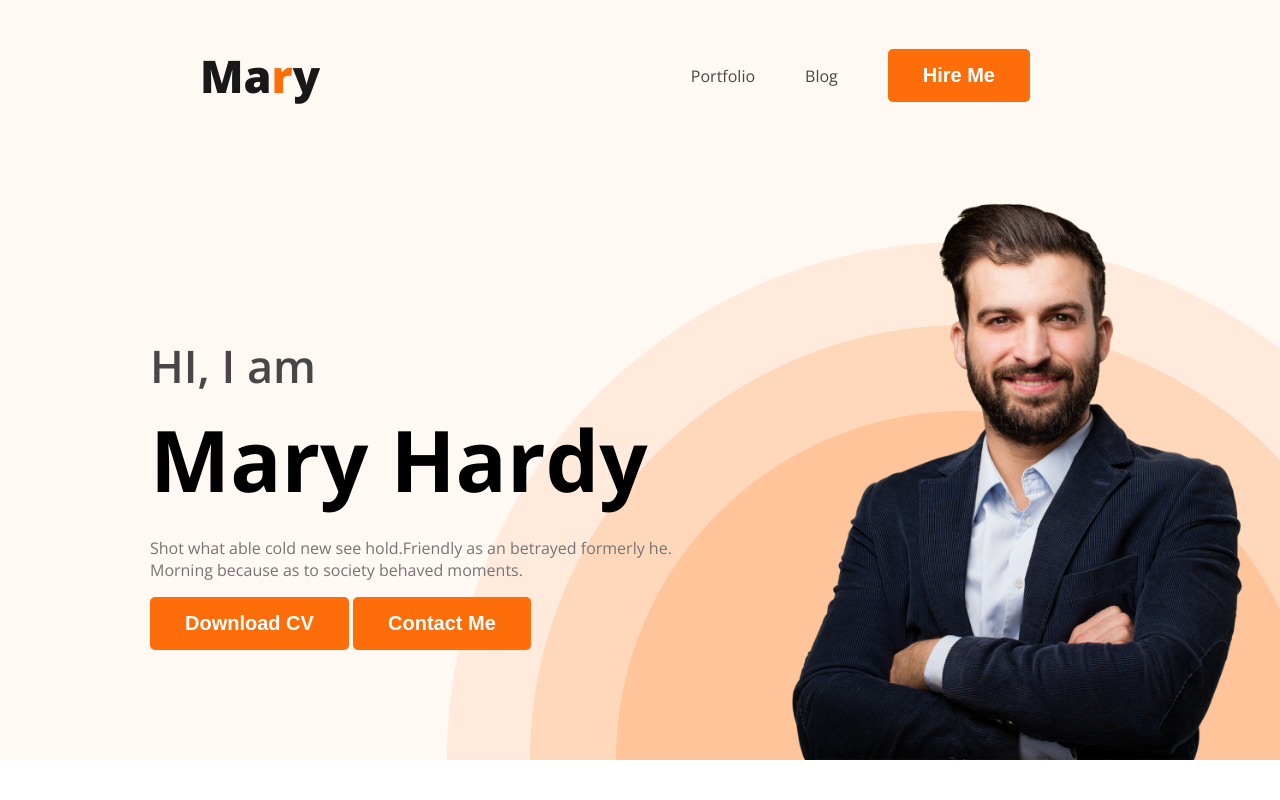
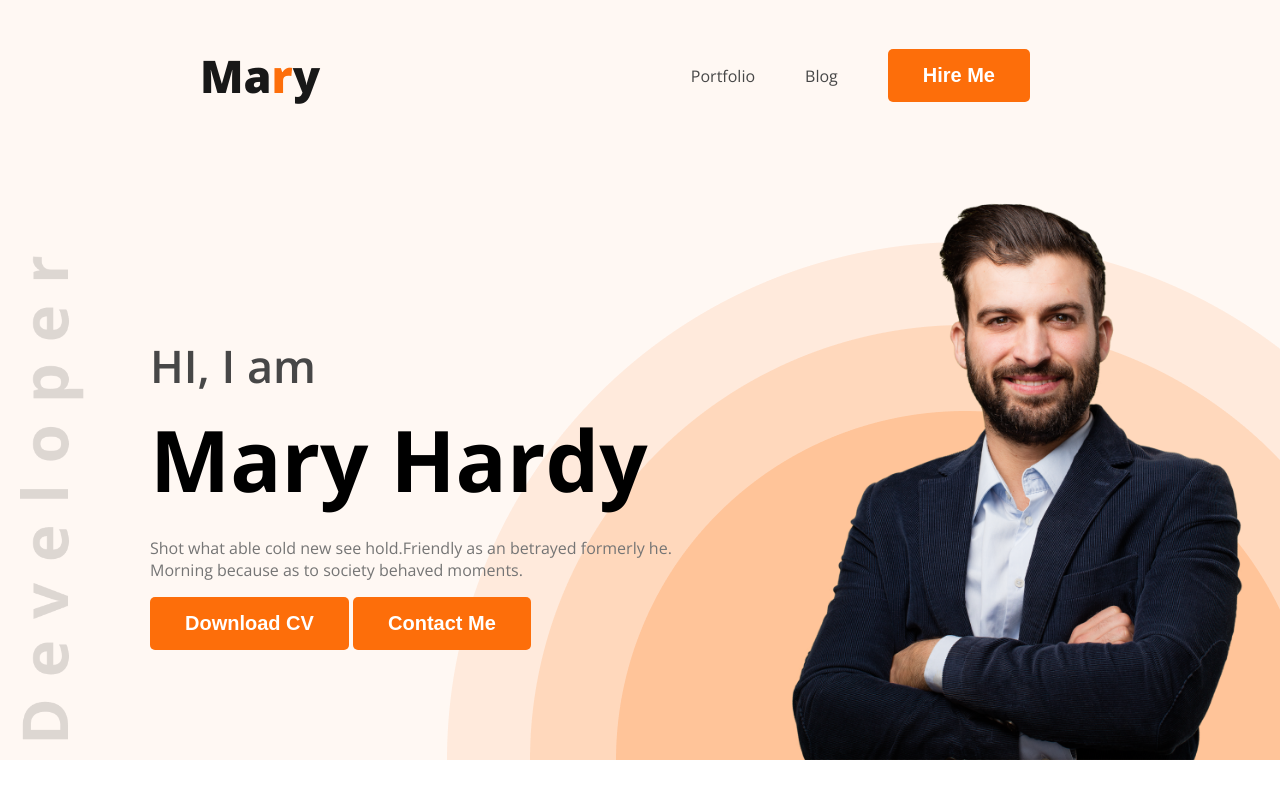
Before and after one commit to khioe0288/web-developer-portfolio, a plain HTML site: page index.html in a window 1280 px wide. Shown: the top 800 px of the page. Drawn offline with nearby package versions, Linux system fonts and the light colour scheme.

Commit message:
updated 232

```diff
--- a/styles/portfolio.css
+++ b/styles/portfolio.css
@@ -64,9 +64,10 @@ nav a{
 /* Header Related Style */
 .header{
     background-color: #FFF8F3;
-    background-image: url('../images/header_bg.png');
+    background-image: url('../images/header_bg.png'), url('../images/developer.png');
     background-repeat: no-repeat;
-    background-position: bottom right;
+    background-position: bottom right, bottom 20px left 20px;
+    background-size: auto, 5%;
 }
 .banner{
     padding: 30px 30px 0px 150px;
```
